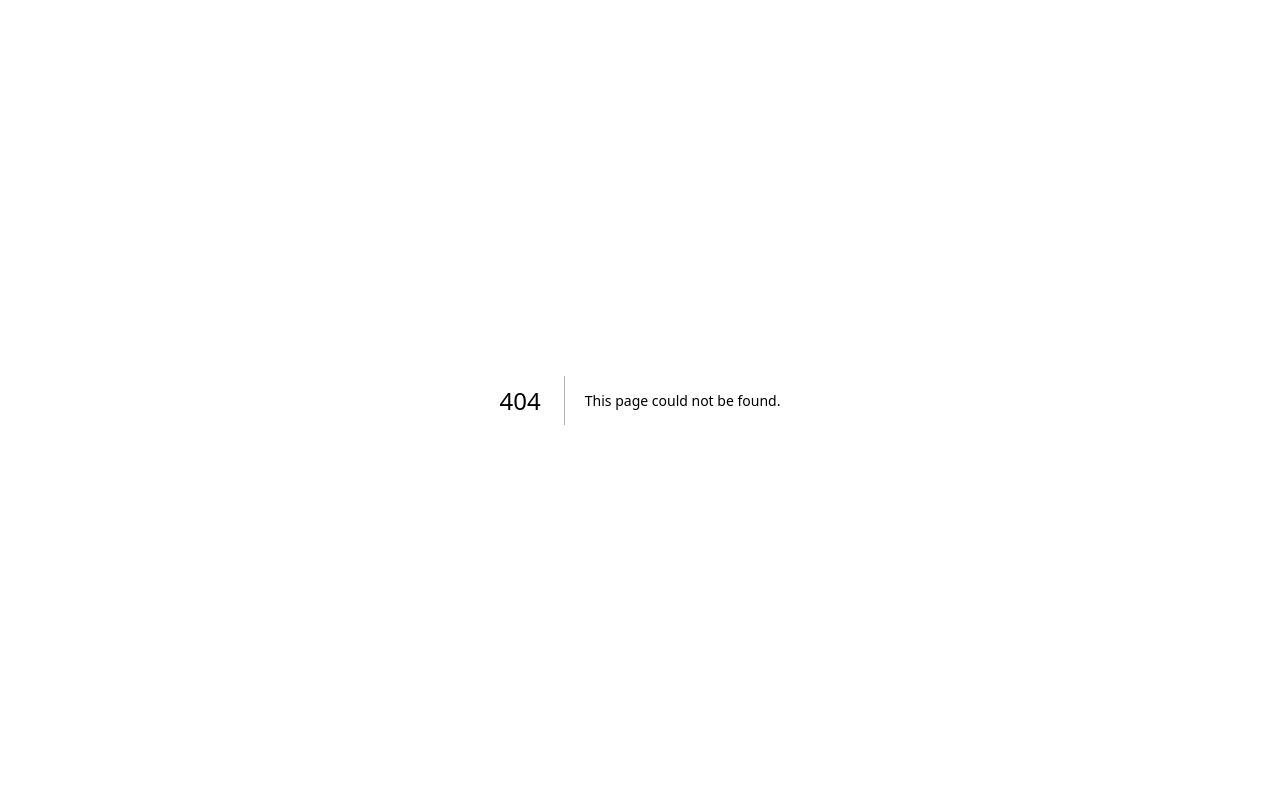
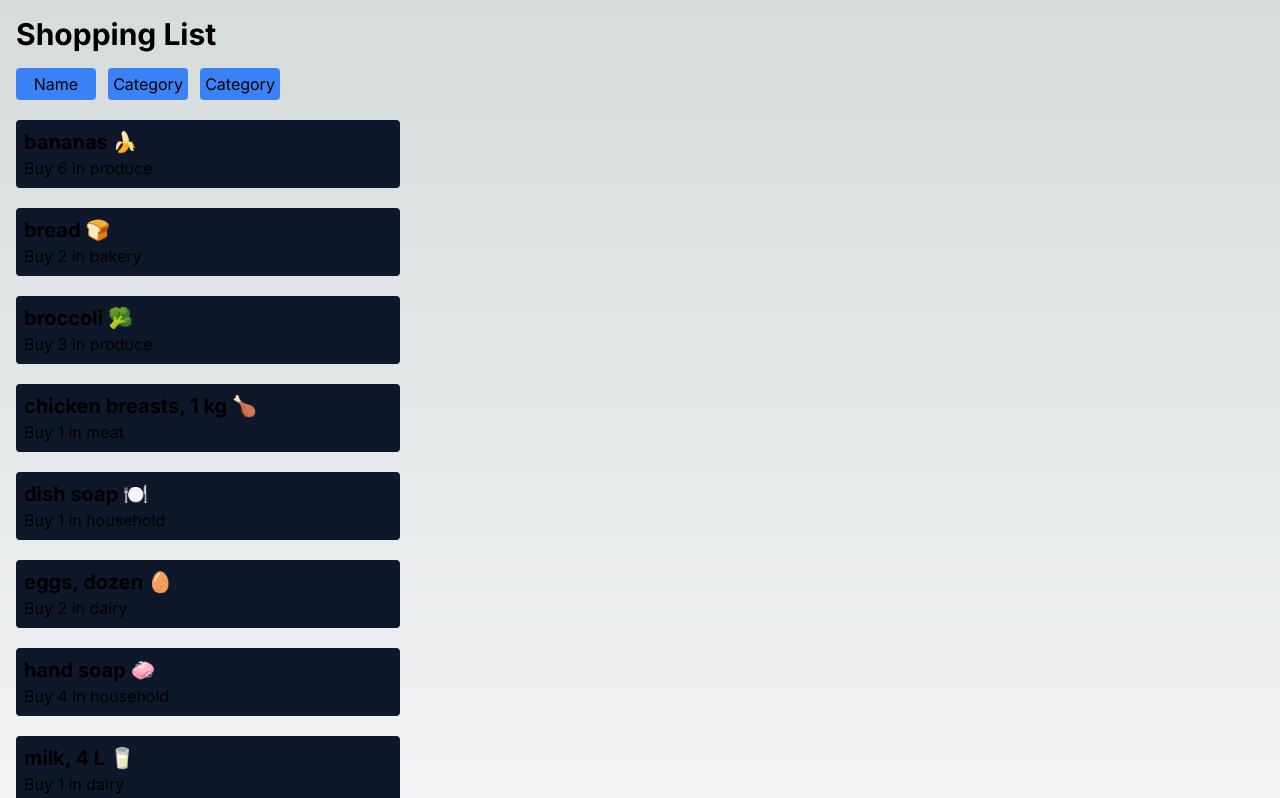
Before and after one commit to anthony040190/cprg306-assignments, a Next.js app: page /week5 in a window 1280 px wide. Before the commit this address had no page. Shown: the top 798 px of the page. Built offline with nearby package versions, Linux system fonts and the light colour scheme.

Commit message:
Week 5 Assignment

```diff
--- a/app/page.js
+++ b/app/page.js
@@ -10,6 +10,7 @@ export default function Home() {
         <p className='py-1'><Link href="/week2/">Week 2</Link></p>
         <p className='py-1'><Link href="/week3/">Week 3</Link></p>
         <p className='py-1'><Link href="/week4/">Week 4</Link></p>
+        <p className='py-1'><Link href="/week5/">Week 5</Link></p>
       </div>
     </div>
   );
--- /dev/null
+++ b/app/week5/item-list.js
@@ -0,0 +1,45 @@
+"use client"
+import { useState } from "react";
+import Item from "./item";
+import items from "./items";
+
+
+
+export default function ItemList() {
+
+    const [sortBy, setSortBy] = useState("name");
+
+    const handleSortByName = () => {
+        setSortBy("name");
+    }
+
+    const handleSortByCategory = () => {
+        setSortBy("category");
+    }
+
+    const handleSortByGroup = () => {
+        setSortBy("group");
+    }
+
+    const sortedItems = (sortBy === "name") ? items.sort((a, b) => a.name.localeCompare(b.name) ) : items.sort((a, b) =>  a.category.localeCompare(b.category) );
+
+
+    console.log(sortedItems);
+    return (
+        <div>
+            <div className="flex gap-3">
+                <button className="bg-blue-500 w-20 p-1 focus:bg-green-500 rounded" onClick={handleSortByName}>Name</button>
+                <button className="bg-blue-500 w-20 p-1 focus:bg-green-500 rounded" onClick={handleSortByCategory}>Category</button>
+                <button className="bg-blue-500 w-20 p-1 focus:bg-green-500 rounded" onClick={handleSortByGroup}>Category</button>
+            </div>
+
+            {sortedItems.map((item) => (
+                <Item key={item.id} name={item.name} quantity={item.quantity} category={item.category} />
+            ))}
+        </div>
+
+
+    );
+
+
+}
--- /dev/null
+++ b/app/week5/item.js
@@ -0,0 +1,10 @@
+export default function Item({name, quantity, category}) {
+    return (
+        <div>
+            <ul className="my-5 rounded px-2 py-2 w-96 bg-slate-900">
+                <li className="text-xl font-bold">{name}</li>
+                <li>Buy {quantity} in {category}</li>
+            </ul>
+        </div>
+    );
+}
--- /dev/null
+++ b/app/week5/items.json
@@ -0,0 +1,74 @@
+[
+    {
+      "id": "1h2GJKH12gkHG31h1H",
+      "name": "milk, 4 L 🥛",
+      "quantity": 1,
+      "category": "dairy"
+    },
+    {
+      "id": "2KJH3k2j3H1k2J3K1H",
+      "name": "bread 🍞",
+      "quantity": 2,
+      "category": "bakery"
+    },
+    {
+      "id": "3h2KJH3k2j3H1k2J3",
+      "name": "eggs, dozen 🥚",
+      "quantity": 2,
+      "category": "dairy"
+    },
+    {
+      "id": "4k2J3K1H2GJKH12gk",
+      "name": "bananas 🍌",
+      "quantity": 6,
+      "category": "produce"
+    },
+    {
+      "id": "5H1h1H2KJH3k2j3H",
+      "name": "broccoli 🥦",
+      "quantity": 3,
+      "category": "produce"
+    },
+    {
+      "id": "6H1k2J3K1H2GJKH1",
+      "name": "chicken breasts, 1 kg 🍗",
+      "quantity": 1,
+      "category": "meat"
+    },
+    {
+      "id": "7gkHG31h1H2KJH3k",
+      "name": "pasta sauce 🍝",
+      "quantity": 3,
+      "category": "canned goods"
+    },
+    {
+      "id": "8j3H1k2J3K1H2GJK",
+      "name": "spaghetti, 454 g 🍝",
+      "quantity": 2,
+      "category": "dry goods"
+    },
+    {
+      "id": "9H12gkHG31h1H2KJ",
+      "name": "toilet paper, 12 pack 🧻",
+      "quantity": 1,
+      "category": "household"
+    },
+    {
+      "id": "10H3k2j3H1k2J3K1",
+      "name": "paper towels, 6 pack",
+      "quantity": 1,
+      "category": "household"
+    },
+    {
+      "id": "11k2J3K1H2GJKH12",
+      "name": "dish soap 🍽️",
+      "quantity": 1,
+      "category": "household"
+    },
+    {
+      "id": "12GJKH12gkHG31h1",
+      "name": "hand soap 🧼",
+      "quantity": 4,
+      "category": "household"
+    }
+]
--- /dev/null
+++ b/app/week5/page.js
@@ -0,0 +1,10 @@
+import ItemList from "./item-list";
+
+export default function Page() {
+    return (
+        <main className="mx-4">
+            <h1 className="text-3xl font-bold my-4">Shopping List</h1>
+            <ItemList />
+        </main>
+    );
+}
```
